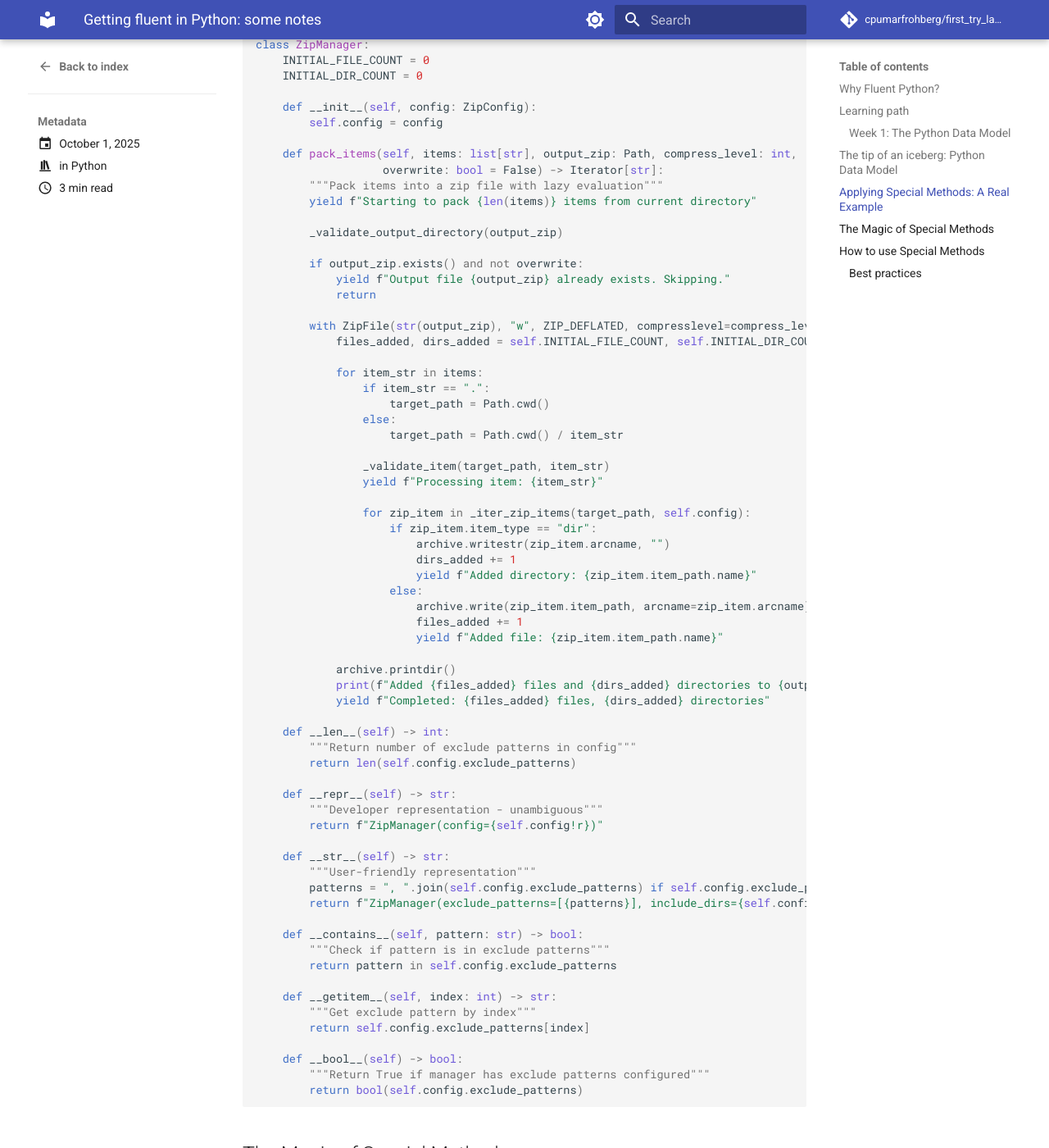
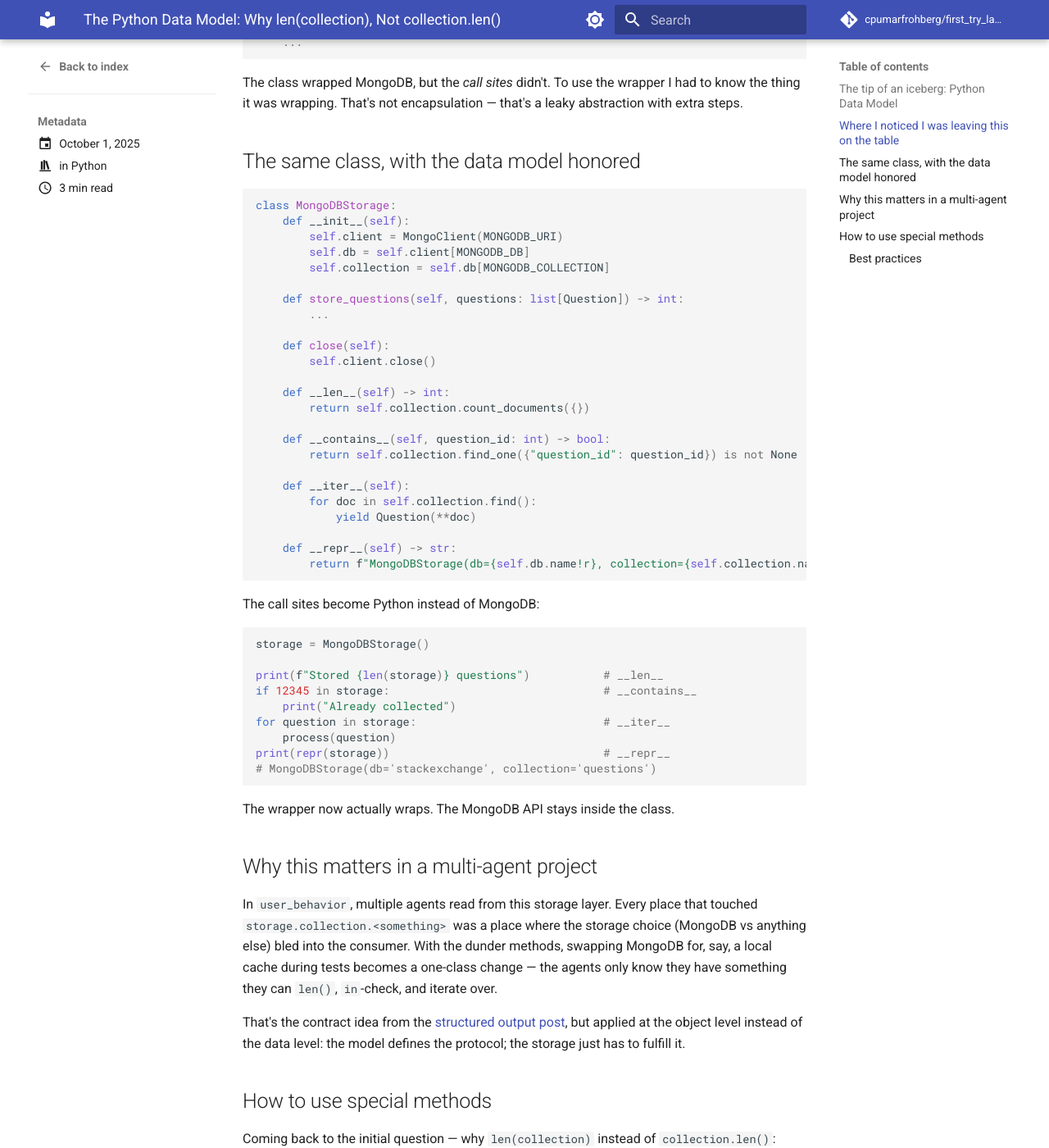
Before and after one commit to cpumarfrohberg/first_try_landed, an MkDocs documentation site: the page built from docs/blog/posts/getting-fluent-in-python.md, in a window 1280 px wide and 1400 px high, scrolled down 1390 px. Shown: the whole window at 82% size. Built offline with MkDocs 1.6.1 and Material for MkDocs 9.7.7, drawn with Linux system fonts in a browser that asks for light colours; comment, search, counter and statistics services are not loaded; some of the changed text lies outside the part shown.

Commit message:
reorder and rewrite special methods

````diff
--- a/docs/blog/posts/getting-fluent-in-python.md
+++ b/docs/blog/posts/getting-fluent-in-python.md
@@ -1,164 +1,128 @@
 ---
-title: "Getting fluent in Python: some notes"
+title: "The Python Data Model: Why len(collection), Not collection.len()"
 date: 2025-10-01
 categories:
   - Python
+tags:
+  - python
+  - data-model
 ---
 
-# Getting fluent in Python: some notes
+# The Python Data Model: Why `len(collection)`, Not `collection.len()`
 
 **Date:** October 01, 2025
 
-I've decided to dive deep into Python by working through "Fluent Python" by Luciano Ramalho. Here's what I've picked up while doing so.
+I keep noticing things Python lets me do that I underuse in my own projects. This is the first of a few notes on those — written when the gap shows up in code I'm actually building, not in the abstract.
 
-## Why Fluent Python?
-In short, the person I have most learned from on Python recommended it to me. I purchased it, no questions asked.
-
-For the moment, I expect "Fluent Python" to push me to think more in-depth about the language, particularly about the following:
-- Python's data model and special methods
-- Object-oriented programming patterns
-- Functional programming concepts
-- Metaprogramming and decorators
-- Concurrency and asyncio
-
-
-## Learning path
-### Week 1: The Python Data Model
-* The Python Data Model = Python's Internal API
-* Special Methods Enable Rich Behavior
+This one comes from the [user_behavior project](structured_output_and_contracts.md) — the multi-agent system from the structured output post. The storage layer worked, but felt non-Pythonic. The fix was the data model.
 
 ## The tip of an iceberg: Python Data Model
 
 Ever wonder why we call `len(collection)`, instead of `collection.len()`? This oddity is the tip of an iceberg: the *Python Data Model*. It defines the **special methods** (often called *dunder methods*, like `__getitem__`, `__len__`, `__repr__`) that classes can implement.
 
-Hence, objects integrate naturally with Python's syntax and built-ins: batteries included 🔋!
+Hence, objects integrate naturally with Python's syntax and built-ins: batteries included.
 
 - `len(obj)` calls `obj.__len__()`
 - `obj[i]` calls `obj.__getitem__(i)`
 - `print(obj)` calls `obj.__str__()` or `obj.__repr__()`
+- `x in obj` calls `obj.__contains__(x)`
+- `for x in obj` calls `obj.__iter__()`
 
-## Applying Special Methods: A Real Example
+## Where I noticed I was leaving this on the table
 
-To better appreciate the "batteries included"-aspect of implementing special methods, consider this example of the [zippa](https://pypi.org/project/zippa/) library:
+In `user_behavior`, I have a `MongoDBStorage` class that wraps a Mongo collection of StackExchange questions:
 
 ```python
-class ZipItem(NamedTuple):
-    item_type: str
-    item_path: Path
-    arcname: str
+class MongoDBStorage:
+    def __init__(self):
+        self.client = MongoClient(MONGODB_URI)
+        self.db = self.client[MONGODB_DB]
+        self.collection = self.db[MONGODB_COLLECTION]
 
-class ZipConfig(NamedTuple):
-    exclude_patterns: list[str]
-    include_dirs: bool = True
+    def store_questions(self, questions: list[Question]) -> int:
+        ...
 
-class ZipManager:
-    INITIAL_FILE_COUNT = 0
-    INITIAL_DIR_COUNT = 0
+    def close(self):
+        self.client.close()
+```
 
-    def __init__(self, config: ZipConfig):
-        self.config = config
+It works. But every time I wanted to ask basic questions about it, I had to leak the MongoDB API:
 
-    def pack_items(self, items: list[str], output_zip: Path, compress_level: int,
-                   overwrite: bool = False) -> Iterator[str]:
-        """Pack items into a zip file with lazy evaluation"""
-        yield f"Starting to pack {len(items)} items from current directory"
+```python
+storage = MongoDBStorage()
 
-        _validate_output_directory(output_zip)
+storage.collection.count_documents({})              # How many?
+storage.collection.find_one({"question_id": 12345}) # Is this one in there?
+for doc in storage.collection.find():               # Iterate?
+    ...
+```
 
-        if output_zip.exists() and not overwrite:
-            yield f"Output file {output_zip} already exists. Skipping."
-            return
+The class wrapped MongoDB, but the *call sites* didn't. To use the wrapper I had to know the thing it was wrapping. That's not encapsulation — that's a leaky abstraction with extra steps.
 
-        with ZipFile(str(output_zip), "w", ZIP_DEFLATED, compresslevel=compress_level) as archive:
-            files_added, dirs_added = self.INITIAL_FILE_COUNT, self.INITIAL_DIR_COUNT
+## The same class, with the data model honored
 
-            for item_str in items:
-                if item_str == ".":
-                    target_path = Path.cwd()
-                else:
-                    target_path = Path.cwd() / item_str
+```python
+class MongoDBStorage:
+    def __init__(self):
+        self.client = MongoClient(MONGODB_URI)
+        self.db = self.client[MONGODB_DB]
+        self.collection = self.db[MONGODB_COLLECTION]
 
-                _validate_item(target_path, item_str)
-                yield f"Processing item: {item_str}"
+    def store_questions(self, questions: list[Question]) -> int:
+        ...
 
-                for zip_item in _iter_zip_items(target_path, self.config):
-                    if zip_item.item_type == "dir":
-                        archive.writestr(zip_item.arcname, "")
-                        dirs_added += 1
-                        yield f"Added directory: {zip_item.item_path.name}"
-                    else:
-                        archive.write(zip_item.item_path, arcname=zip_item.arcname)
-                        files_added += 1
-                        yield f"Added file: {zip_item.item_path.name}"
-
-            archive.printdir()
-            print(f"Added {files_added} files and {dirs_added} directories to {output_zip}")
-            yield f"Completed: {files_added} files, {dirs_added} directories"
+    def close(self):
+        self.client.close()
 
     def __len__(self) -> int:
-        """Return number of exclude patterns in config"""
-        return len(self.config.exclude_patterns)
+        return self.collection.count_documents({})
+
+    def __contains__(self, question_id: int) -> bool:
+        return self.collection.find_one({"question_id": question_id}) is not None
+
+    def __iter__(self):
+        for doc in self.collection.find():
+            yield Question(**doc)
 
     def __repr__(self) -> str:
-        """Developer representation - unambiguous"""
-        return f"ZipManager(config={self.config!r})"
-
-    def __str__(self) -> str:
-        """User-friendly representation"""
-        patterns = ", ".join(self.config.exclude_patterns) if self.config.exclude_patterns else "none"
-        return f"ZipManager(exclude_patterns=[{patterns}], include_dirs={self.config.include_dirs})"
-
-    def __contains__(self, pattern: str) -> bool:
-        """Check if pattern is in exclude patterns"""
-        return pattern in self.config.exclude_patterns
-
-    def __getitem__(self, index: int) -> str:
-        """Get exclude pattern by index"""
-        return self.config.exclude_patterns[index]
-
-    def __bool__(self) -> bool:
-        """Return True if manager has exclude patterns configured"""
-        return bool(self.config.exclude_patterns)
+        return f"MongoDBStorage(db={self.db.name!r}, collection={self.collection.name!r})"
 ```
 
-## The Magic of Special Methods
-
-Now our `ZipManager` integrates naturally with Python's built-ins and we can be super flexible 🕺 with the batteries:
+The call sites become Python instead of MongoDB:
 
 ```python
-config = ZipConfig(exclude_patterns=['*.pyc', '__pycache__'], include_dirs=True)
-manager = ZipManager(config)
+storage = MongoDBStorage()
 
-print(f"Manager: {manager}")  # Uses __str__
-`Manager: ZipManager(exclude_patterns=[*.pyc, __pycache__], include_dirs=True)`
-
-print(f"Debug: {manager!r}")  # Uses __repr__
-Debug: ZipManager(config=ZipConfig(exclude_patterns=['*.pyc', '__pycache__'], include_dirs=True))
-
-print(f"Has exclusions: {bool(manager)}")  # Uses __bool__
-`Has exclusions: True`
-
-print(f"Patterns: {len(manager)}")  # Uses __len__
-`Patterns: 2`
-
-print(f"Excludes pyc: {'*.pyc' in manager}")  # Uses __contains__
-Excludes pyc: True
-
-print(f"First pattern: {manager[0]}")  # Uses __getitem__
-`First pattern: *.pyc`
+print(f"Stored {len(storage)} questions")           # __len__
+if 12345 in storage:                                # __contains__
+    print("Already collected")
+for question in storage:                            # __iter__
+    process(question)
+print(repr(storage))                                # __repr__
+# MongoDBStorage(db='stackexchange', collection='questions')
 ```
 
-## How to use Special Methods
+The wrapper now actually wraps. The MongoDB API stays inside the class.
 
-Coming back to our initial question of why `len(collection)`, instead of `collection.len()`:
+## Why this matters in a multi-agent project
 
-- Special methods **are meant to be called by the Python interpreter, not by you**
-- Meaning that if `my_object` is an instance of a user defined class, then `len(my_object)` calls the `__len__` you implemented
-- Normally, you should be implementing special methods more often than invoking them explicitly
-- If you need to invoke a special method, it's usually better to call the related built-in function (e.g. `len`, `iter`, `str`,...) (the latter call special methods themselves, which is often faster)
-- The only exception is `__init__`
+In `user_behavior`, multiple agents read from this storage layer. Every place that touched `storage.collection.<something>` was a place where the storage choice (MongoDB vs anything else) bled into the consumer. With the dunder methods, swapping MongoDB for, say, a local cache during tests becomes a one-class change — the agents only know they have something they can `len()`, `in`-check, and iterate over.
 
-#### Best practices
+That's the contract idea from the [structured output post](structured_output_and_contracts.md), but applied at the object level instead of the data level: the model defines the protocol; the storage just has to fulfill it.
+
+## How to use special methods
+
+Coming back to the initial question — why `len(collection)` instead of `collection.len()`:
+
+- Special methods are meant to be **called by the Python interpreter, not by you**
+- If `my_object` is an instance of a user-defined class, then `len(my_object)` calls the `__len__` you implemented
+- You should be implementing them more often than invoking them explicitly
+- If you do need to invoke one, prefer the related built-in (`len`, `iter`, `str`, ...) — it's clearer and often faster
+- The only routine exception is `__init__`
+
+### Best practices
+
 - Always implement `__repr__` in custom classes — it's invaluable for debugging
 - Make `__repr__` unambiguous; use `!r` in f-strings for clarity
-- Use `__str__` only if you want a different user-facing display. (if not, Python will fall back to `__repr__` automatically)
+- Use `__str__` only if you want a different user-facing display (otherwise Python falls back to `__repr__` automatically)
+- Don't implement dunders speculatively — add them when a call site reaches *into* your object instead of *talking to* it
--- a/mkdocs.yml
+++ b/mkdocs.yml
@@ -36,11 +36,14 @@ plugins:
       post_date_format: long
       archive: true
       categories: true
+  - tags:
+      tags_file: tags.md
 
 nav:
   - Home: index.md
   - Blog:
     - blog/index.md
+  - Tags: tags.md
 
 markdown_extensions:
   - pymdownx.highlight:
````
Also changed, not shown: docs/blog/posts/decorators.md (+4 -0 lines), docs/blog/posts/planning-pads-recycling-django.md (+5 -0 lines), docs/blog/posts/python-simulating-music.md (+3 -0 lines), docs/blog/posts/structured_output_and_contracts.md (+5 -0 lines), docs/tags.md (added, +3 -0 lines).
